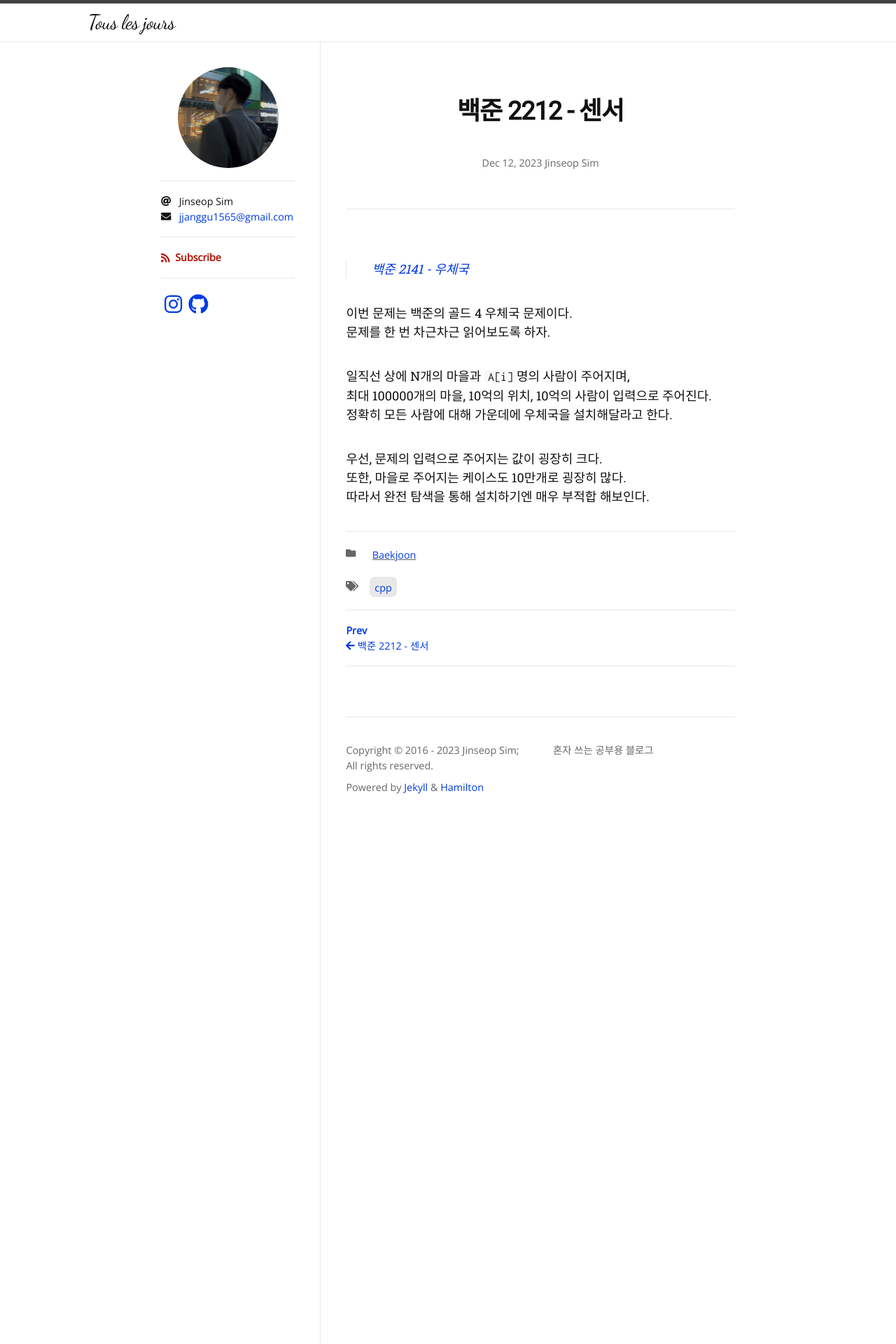
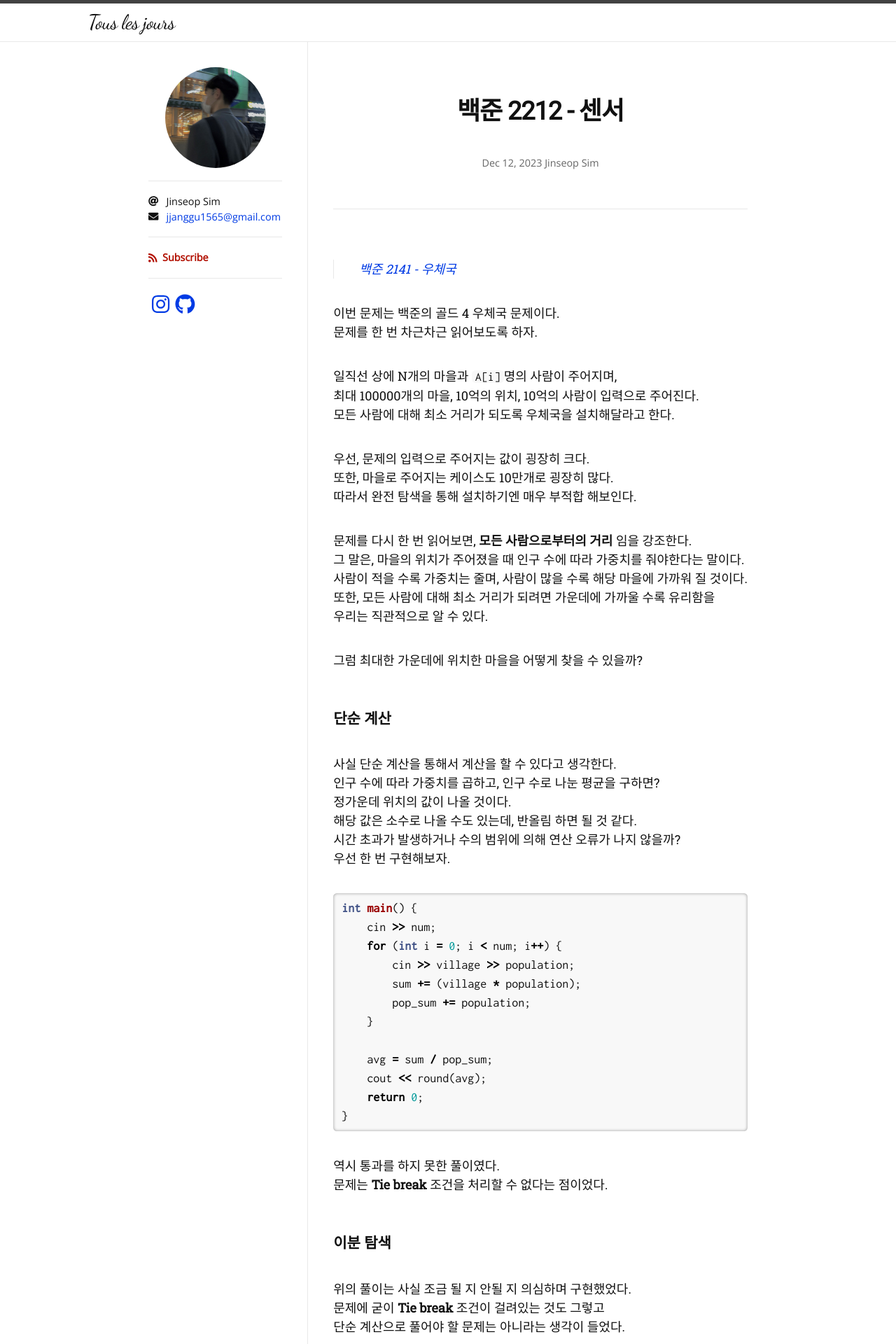
Before and after one commit to Jinseop-Sim/Jinseop-Sim.github.io, a Jekyll site: the page built from _posts/2023-12-12-bj-2141.md, in a window 1280 px wide. Shown: the top 1920 px of the page at 70% size. Built offline with Jekyll 4.4.1, drawn with Linux system fonts in a browser that asks for light colours; nearby versions of some CDN libraries; some web fonts are replaced; some of the changed text lies outside the part shown.

Commit message:
글 추가

````diff
--- a/_posts/2023-12-12-bj-2141.md
+++ b/_posts/2023-12-12-bj-2141.md
@@ -13,8 +13,53 @@
 
 일직선 상에 N개의 마을과 ```A[i]```명의 사람이 주어지며,
 최대 100000개의 마을, 10억의 위치, 10억의 사람이 입력으로 주어진다.
-정확히 모든 사람에 대해 가운데에 우체국을 설치해달라고 한다.
+모든 사람에 대해 최소 거리가 되도록 우체국을 설치해달라고 한다.
 
 우선, 문제의 입력으로 주어지는 값이 굉장히 크다.
 또한, 마을로 주어지는 케이스도 10만개로 굉장히 많다.
 따라서 완전 탐색을 통해 설치하기엔 매우 부적합 해보인다.
+
+문제를 다시 한 번 읽어보면, __모든 사람으로부터의 거리__ 임을 강조한다.
+그 말은, 마을의 위치가 주어졌을 때 인구 수에 따라 가중치를 줘야한다는 말이다.
+사람이 적을 수록 가중치는 줄며, 사람이 많을 수록 해당 마을에 가까워 질 것이다.
+또한, 모든 사람에 대해 최소 거리가 되려면 가운데에 가까울 수록 유리함을
+우리는 직관적으로 알 수 있다.
+
+그럼 최대한 가운데에 위치한 마을을 어떻게 찾을 수 있을까?
+
+### 단순 계산
+사실 단순 계산을 통해서 계산을 할 수 있다고 생각한다.
+인구 수에 따라 가중치를 곱하고, 인구 수로 나눈 평균을 구하면?
+정가운데 위치의 값이 나올 것이다.
+해당 값은 소수로 나올 수도 있는데, 반올림 하면 될 것 같다.
+시간 초과가 발생하거나 수의 범위에 의해 연산 오류가 나지 않을까?
+우선 한 번 구현해보자.
+{% highlight cpp %}
+int main() {
+    cin >> num;
+    for (int i = 0; i < num; i++) {
+        cin >> village >> population;
+        sum += (village * population);
+        pop_sum += population;
+    }
+
+    avg = sum / pop_sum;
+    cout << round(avg);
+    return 0;
+}
+{% endhighlight %}
+
+역시 통과를 하지 못한 풀이였다.
+문제는 __Tie break__ 조건을 처리할 수 없다는 점이었다.
+
+### 이분 탐색
+위의 풀이는 사실 조금 될 지 안될 지 의심하며 구현했었다.
+문제에 굳이 __Tie break__ 조건이 걸려있는 것도 그렇고
+단순 계산으로 풀어야 할 문제는 아니라는 생각이 들었다.
+
+그래서 어떻게 빠르게 계산할까 생각하다보니, 이분 탐색이 떠올랐다.
+정확히는 __Parametric search__ 방식이 떠올랐다.
+가운데 값을 넘겨 위치를 조정해가며 최적의 위치를 찾는 것이다.
+이제 어떤 조건에, 가운데 값을 어떻게 처리할 지가 관건이다.
+
+우선, 마을을 번호 순서대로 오름차순 정렬을 하는 게 좋을 것 같다.
````
